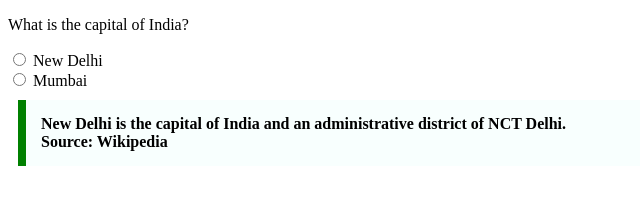
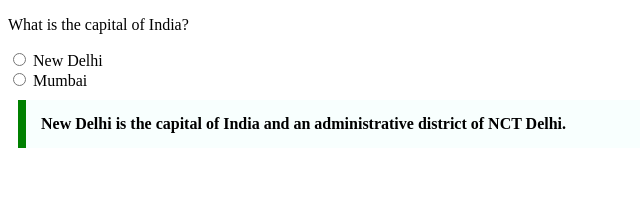
Before and after one commit to acciojob/trivia-varungowdamj, a website: page main.html in a window 1280 px wide. Shown: the whole page, without its empty margins (0-640 px from the left). Drawn offline with Linux system fonts and the light colour scheme.

Commit message:
created a submission

```diff
--- a/main.html
+++ b/main.html
@@ -24,7 +24,6 @@
 
     <blockquote>
         New Delhi is the capital of India and an administrative district of NCT Delhi.
-        <footer>Source: Wikipedia</footer>
     </blockquote>
 </body>
 </html>
```
